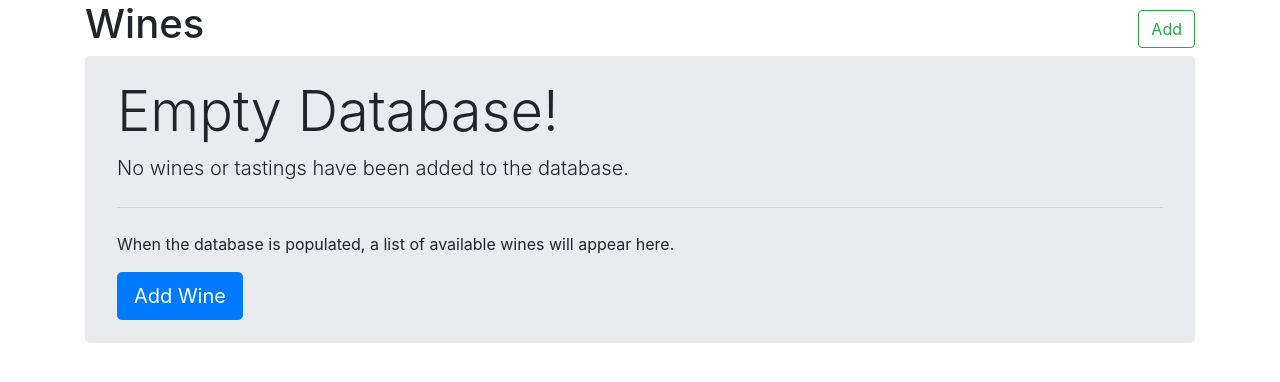
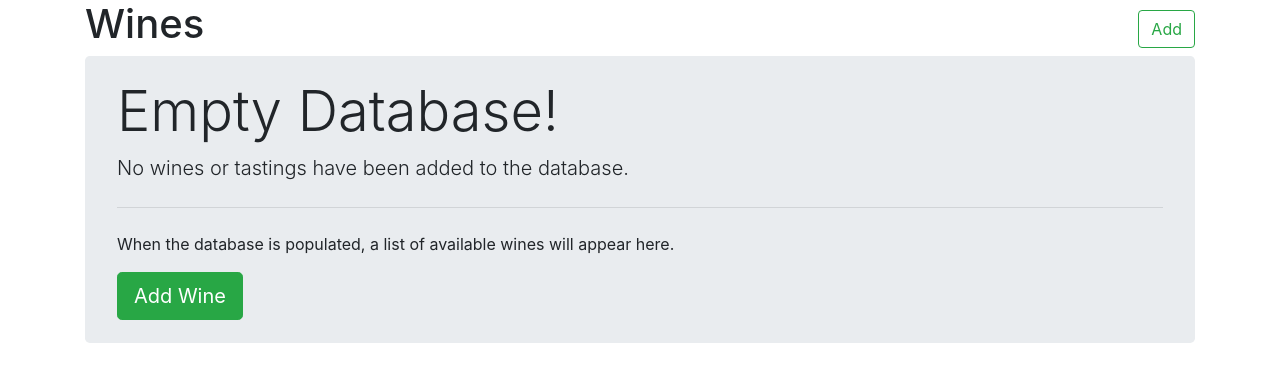
Before and after one commit to cdb2863/wine_proj, a Django app: template tasting/templates/tasting/index.html in a window 1280 px wide. Shown: the top 382 px of the page. Run offline with Django 3.2, Linux system fonts and the light colour scheme; the template is opened without the code that fills it, so the values that code supplies are empty; some libraries are stand-ins or nearby versions.

Commit message:
changes to index template and styling

```diff
--- a/tasting/templates/tasting/index.html
+++ b/tasting/templates/tasting/index.html
@@ -35,7 +35,7 @@
             <p class="lead">No wines or tastings have been added to the database.</p>
             <hr class="my-4">
             <p>When the database is populated, a list of available wines will appear here.</p>
-                <a href="/add_wine/"><button role="button" class="btn btn-primary btn-lg">Add Wine</button></a>
+                <a href="/add_wine/"><button role="button" class="btn btn-success btn-lg">Add Wine</button></a>
             </div>
         {% endif %}
     </div>
```
